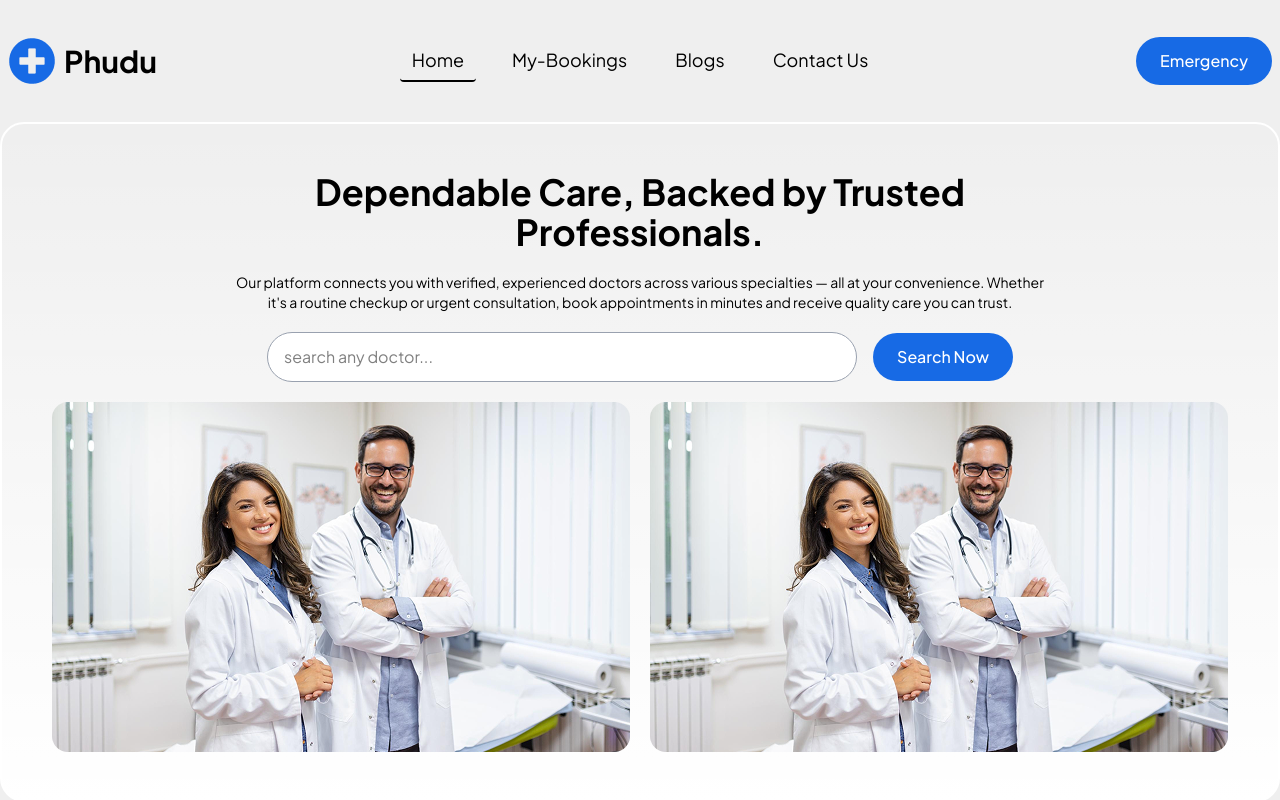
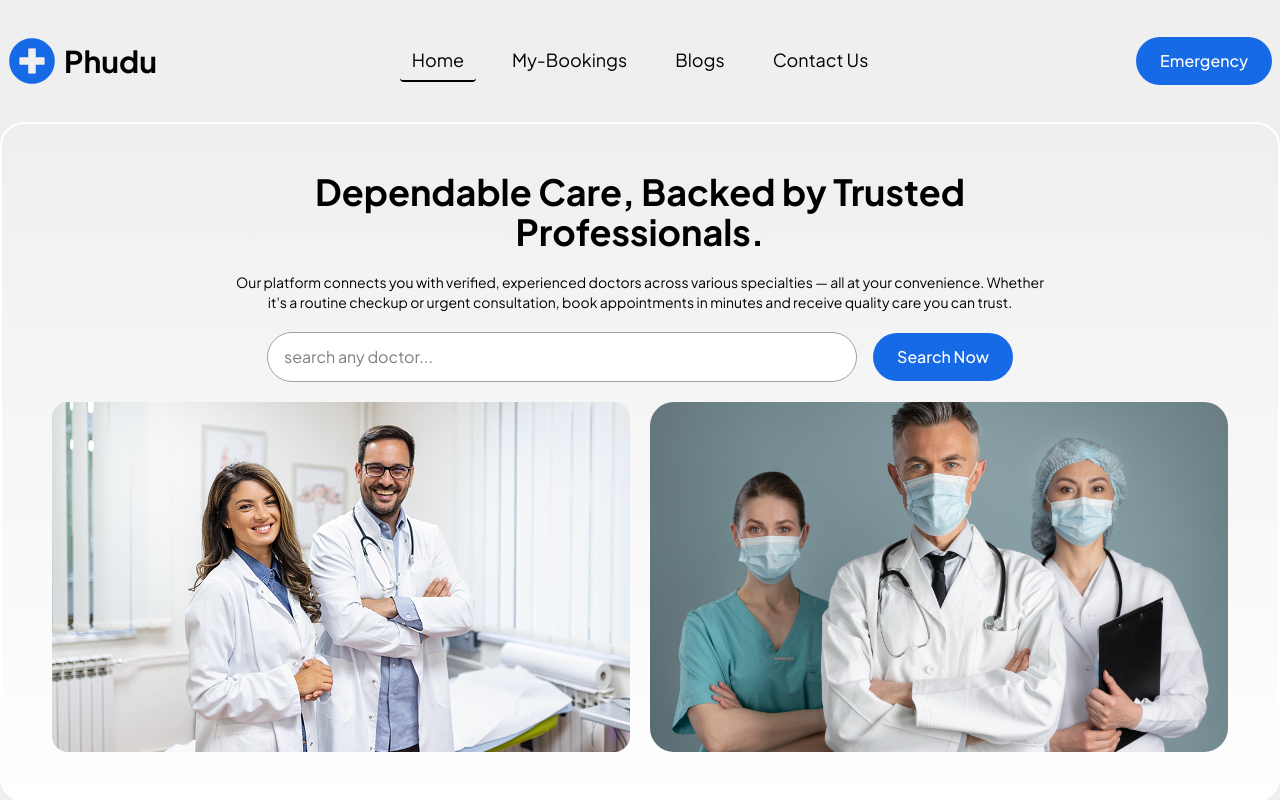
Before and after one commit to robiulalam02/Phudu-Doctors-Warrior, a React (Vite) app: page / in a window 1280 px wide. Shown: the top 800 px of the page. Built offline with nearby package versions, Linux system fonts and the light colour scheme.

Commit message:
resolved daisyUi dark theme problem and resize hero banner image

```diff
--- a/src/components/Hero/Hero.jsx
+++ b/src/components/Hero/Hero.jsx
@@ -17,7 +17,9 @@ const Hero = () => {
             </div>
             <div className='flex items-center gap-5'>
                 <img src="/assets/banner-img-1.png" alt="" />
-                <img className='hidden md:block' src="/assets/banner-img-1.png" alt="" />
+                <div className='hidden md:block w-[578px] h-[350px] overflow-hidden rounded-3xl'>
+                    <img className='h-full w-full object-cover' src="/assets/banner-img-2.jpg" alt="" />
+                </div>
             </div>
         </div>
     );
--- a/src/index.css
+++ b/src/index.css
@@ -1,7 +1,9 @@
 @import url('https://fonts.googleapis.com/css2?family=Plus+Jakarta+Sans:ital,wght@0,200..800;1,200..800&display=swap');
 
 @import "tailwindcss";
-@plugin "daisyui";
+@plugin "daisyui" {
+    themes: light --default;
+  }
 
 
 body{
```
Also changed, not shown: public/assets/banner-img-2.jpg (added).
